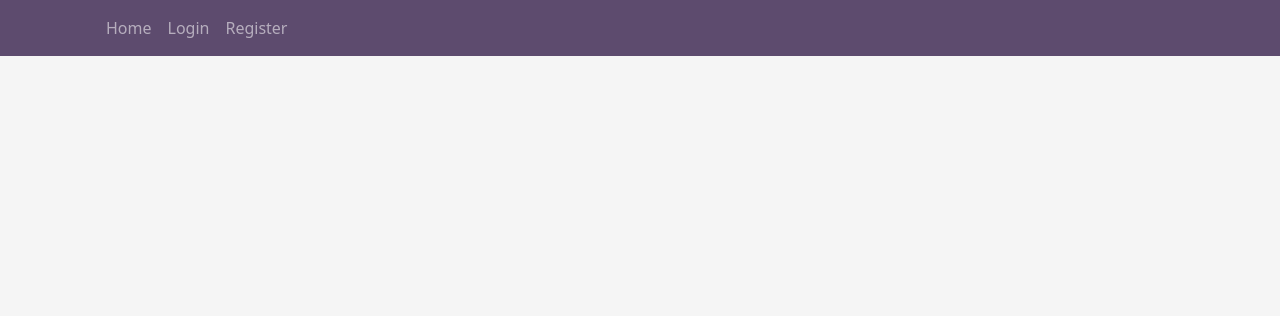
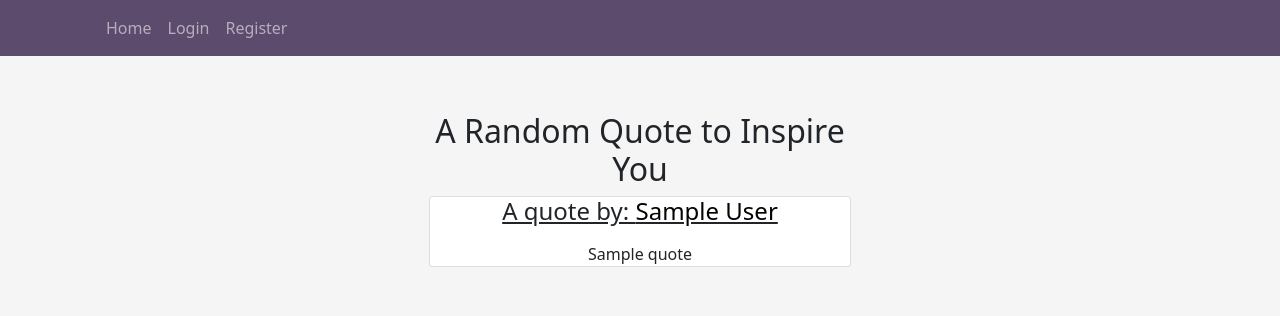
Before and after one commit to Mohamedlee27/Blog-IP, a Flask app: template app/templates/index.html in a window 1280 px wide. Shown: the top 316 px of the page. Run offline with Flask 2, Linux system fonts and the light colour scheme; the template is opened without the code that fills it: most values are stand-ins (such as "Sample title", 1, 10 or a date in 2020); some libraries are stand-ins or nearby versions.

Commit message:
created a quote.html file

```diff
--- a/app/templates/index.html
+++ b/app/templates/index.html
@@ -40,7 +40,17 @@
       </header>
       <main role="main" class="container">
 
-      {% block content %}{% endblock content %}
+      {% block content %}
+      <div class="container" style="text-align: center; margin-top: 10%;width: 40%;">
+        <h2>A Random Quote to Inspire You</h2>
+        <div class="card cardquote">
+            <div class="card-title">
+                <h4 style="text-decoration: underline;">A quote by: <span style="color: rgb(3, 3, 3)">{{quote.author}}</span> </h4>
+            </div>
+            <p class="card-text" style="width: 80%; margin-left: 10%;">{{quote.quote}}</p>
+        </div>
+    </div>
+      {% endblock content %}
     </div>
         </div>
         </main>
```
Also changed, not shown: app/requests.py (added, +7 -0 lines), app/templates/quote.html (added, +13 -0 lines), 1 other file.
